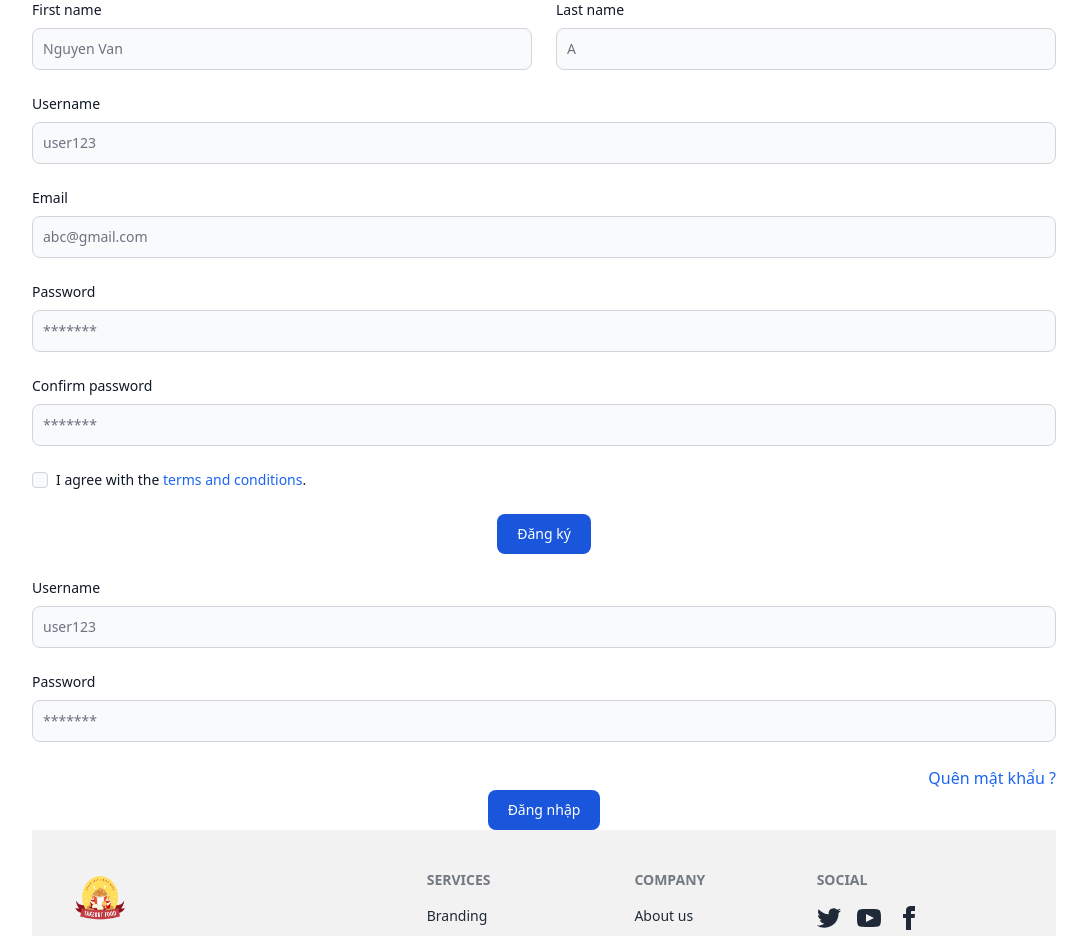
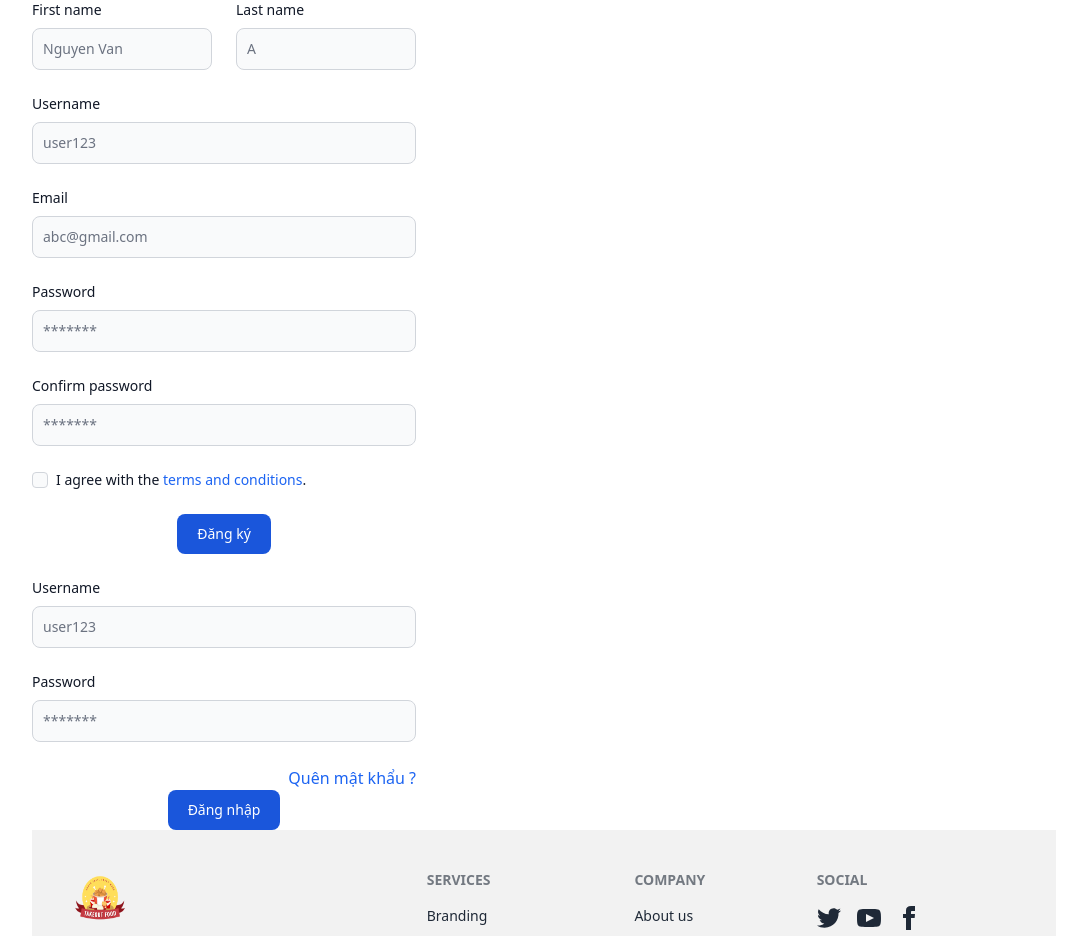
Before and after one commit to ttk2402/TakeoutFood_Frontend, a React (Vite) app: page / in a window 1280 px wide. Shown: the top 936 px of the page, without its empty margins (96-1183 px from the left). Built offline with nearby package versions, Linux system fonts and the light colour scheme.

Commit message:
update width of login and registry components

```diff
--- a/src/components/Login/Login.jsx
+++ b/src/components/Login/Login.jsx
@@ -2,7 +2,8 @@ import React from "react";
 
 const Login = () => {
   return (
-    <form className="">
+    <div className="max-w-96">
+      <form>
         <div className="grid gap-6 mb-6 md:grid-cols-2"></div>
         <div className="mb-6">
           <label
@@ -35,7 +36,10 @@ const Login = () => {
           />
         </div>
         <div className="flex justify-end">
-      <a href="#" className="text-blue-600 hover:underline dark:text-blue-500">
+          <a
+            href="#"
+            className="text-blue-600 hover:underline dark:text-blue-500"
+          >
             Quên mật khẩu ?
           </a>
         </div>
@@ -48,6 +52,7 @@ const Login = () => {
           </button>
         </div>
       </form>
+    </div>
   );
 };
 
--- a/src/components/Registry/Registry.jsx
+++ b/src/components/Registry/Registry.jsx
@@ -3,7 +3,8 @@ import "flowbite";
 
 const Registry = () => {
   return (
-    <form className="">
+    <div className="max-w-96">
+      <form>
         <div className="grid gap-6 mb-6 md:grid-cols-2">
           <div>
             <label
@@ -112,7 +113,10 @@ const Registry = () => {
             className="ms-2 text-sm font-medium text-gray-900 dark:text-gray-300"
           >
             I agree with the{" "}
-          <a href="#" className="text-blue-600 hover:underline dark:text-blue-500">
+            <a
+              href="#"
+              className="text-blue-600 hover:underline dark:text-blue-500"
+            >
               terms and conditions
             </a>
             .
@@ -127,6 +131,7 @@ const Registry = () => {
           </button>
         </div>
       </form>
+    </div>
   );
 };
 
```
Lines whose indentation alone changed are shown as unchanged.
